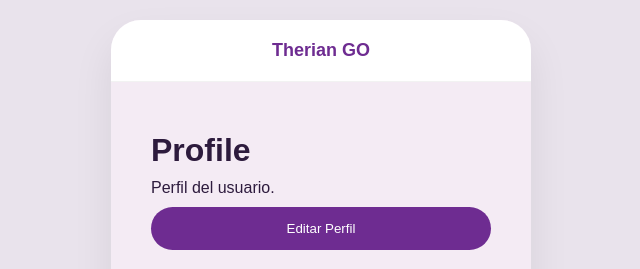
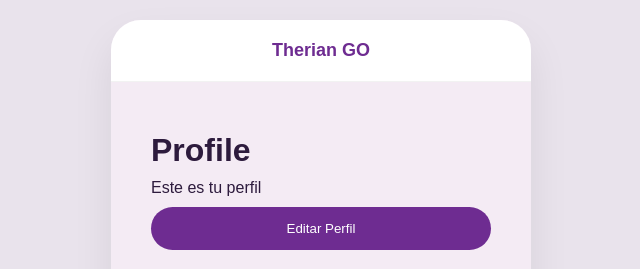
Before and after one commit to Gods-of-code/Therian-GO-BETA, a React (Vite) app in the folder frontend/: page /app/profile in a window 1280 px wide. Shown: the top 269 px of the page, without its empty margins (319-959 px from the left). Built offline with nearby package versions, Linux system fonts and the light colour scheme.

Commit message:
Commit solo para evita confictos de pull

```diff
--- a/frontend/src/pages/Profile.jsx
+++ b/frontend/src/pages/Profile.jsx
@@ -5,7 +5,7 @@ export default function Profile() {
     return (
         <div className="page">
         <h1>Profile</h1>
-        <p>Perfil del usuario.</p>
+        <p>Este es tu perfil</p>
 
         <Button>Editar Perfil</Button>
         </div>
```
